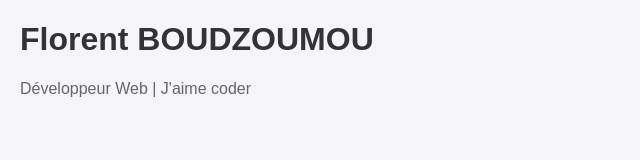
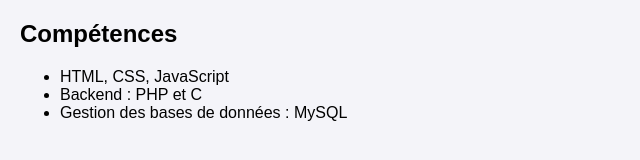
Before and after one commit to Florent242/mon-cv, a plain HTML site: page index.html in a window 1280 px wide. Shown: the whole page, without its empty margins (0-640 px from the left). Drawn offline with Linux system fonts and the light colour scheme.

Commit message:
mise en place de la section competences

```diff
--- a/index.html
+++ b/index.html
@@ -7,9 +7,13 @@
     <link rel="stylesheet" href="style.css">
 </head>
 <body>
-    <header>
-        <h1>Florent BOUDZOUMOU</h1>
-        <p>Développeur Web | J'aime coder</p>
-    </header>
+    <section id="competences">
+        <h2>Compétences</h2>
+        <ul>
+            <li>HTML, CSS, JavaScript</li>
+            <li>Backend : PHP et C</li>
+            <li>Gestion des bases de données : MySQL</li>
+        </ul>
+    </section>
 </body>
 </html>
```
